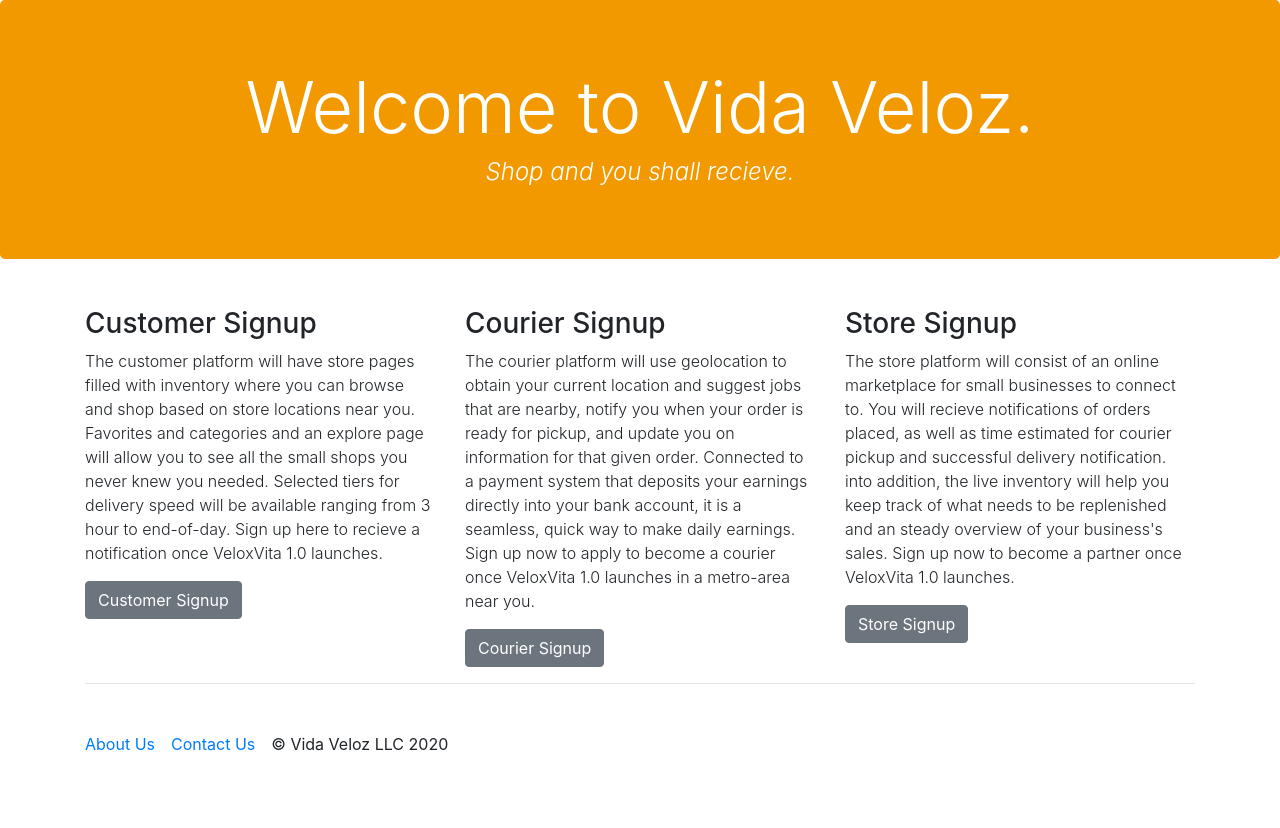
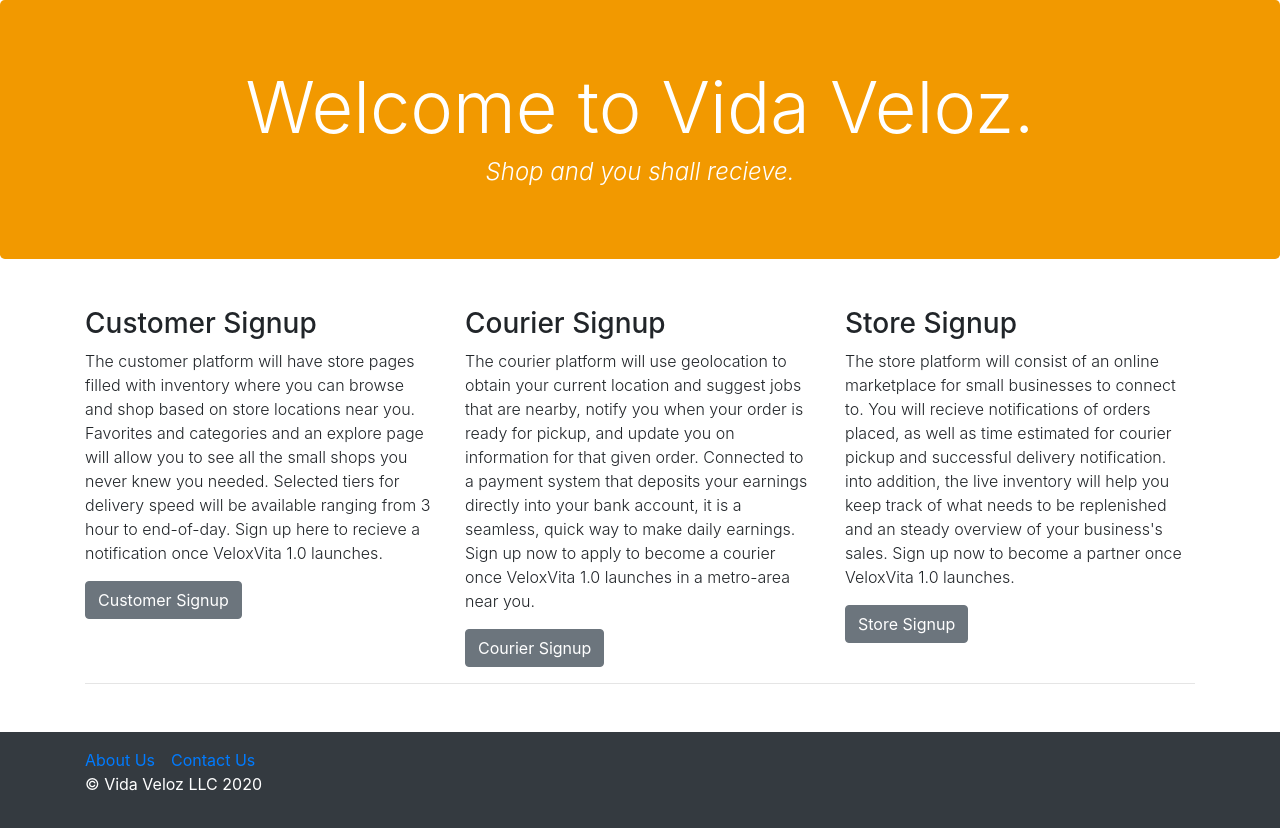
Before and after one commit to gsanchez13/delife, a React (Create React App) app: page / in a window 1280 px wide. Before the commit the page ends 800 px from the top, so only its background shows below. Built offline with nearby package versions, Linux system fonts and the light colour scheme.

Commit message:
makes footer full width

```diff
--- a/src/App.js
+++ b/src/App.js
@@ -13,10 +13,12 @@ const App = () => {
         <Route exact path="/contact" component={Contact} />
         <Route exact path="/about" component={About} />
       </Switch>
-      <footer className="container">
-            <Link to="/about" className="active mr-3">About Us</Link>
-            <Link to="/contact" className="active mr-3">Contact Us</Link>
-        © Vida Veloz LLC 2020
+      <footer className="text-white bg-dark mt-auto py-3 px-3">
+        <div className="container">
+          <Link to="/about" className="active mr-3">About Us</Link>
+          <Link to="/contact" className="active mr-3">Contact Us</Link>
+          <p className="text-left">© Vida Veloz LLC 2020</p>
+        </div>
       </footer>
     </div>
   );
```
